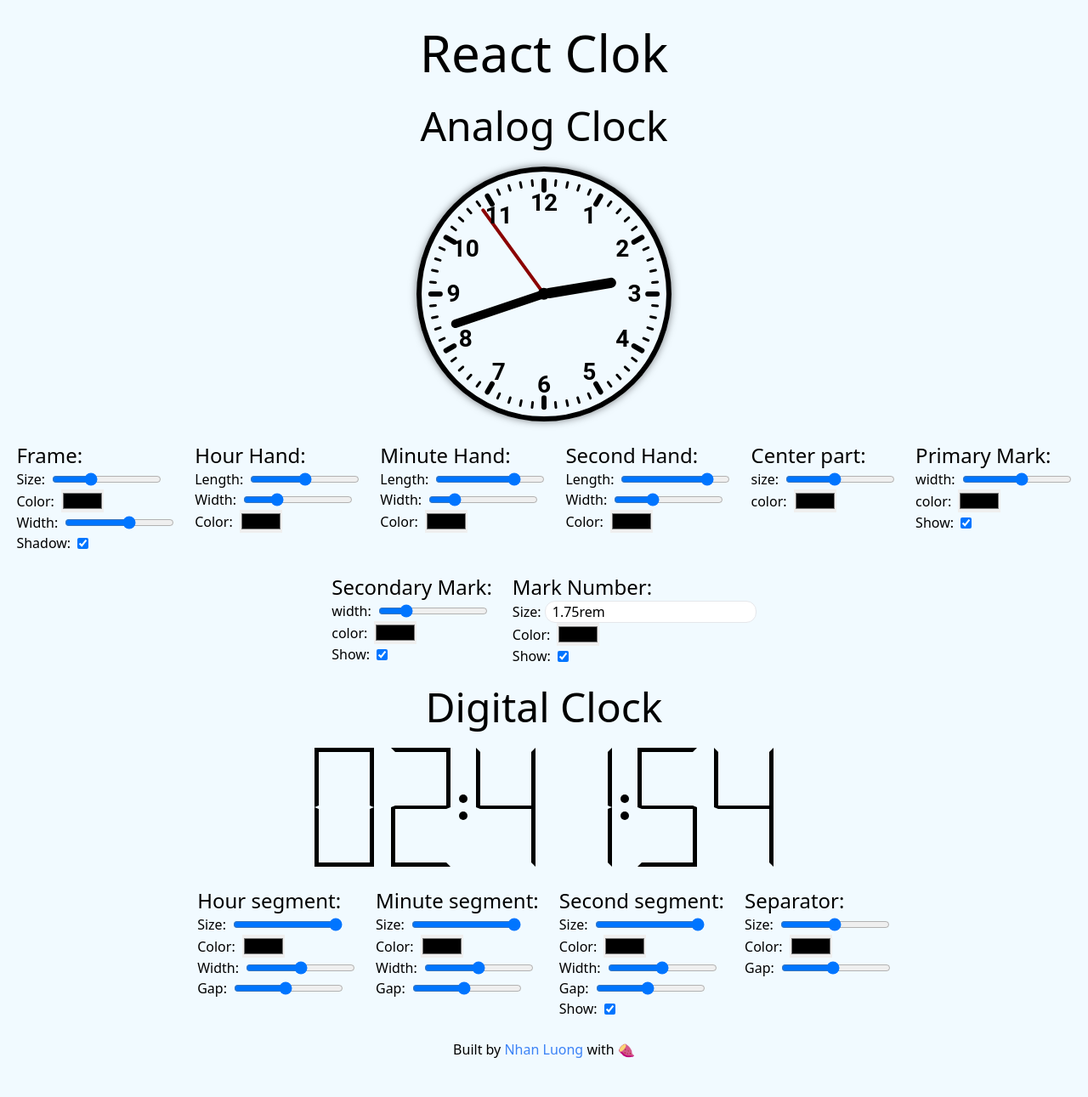
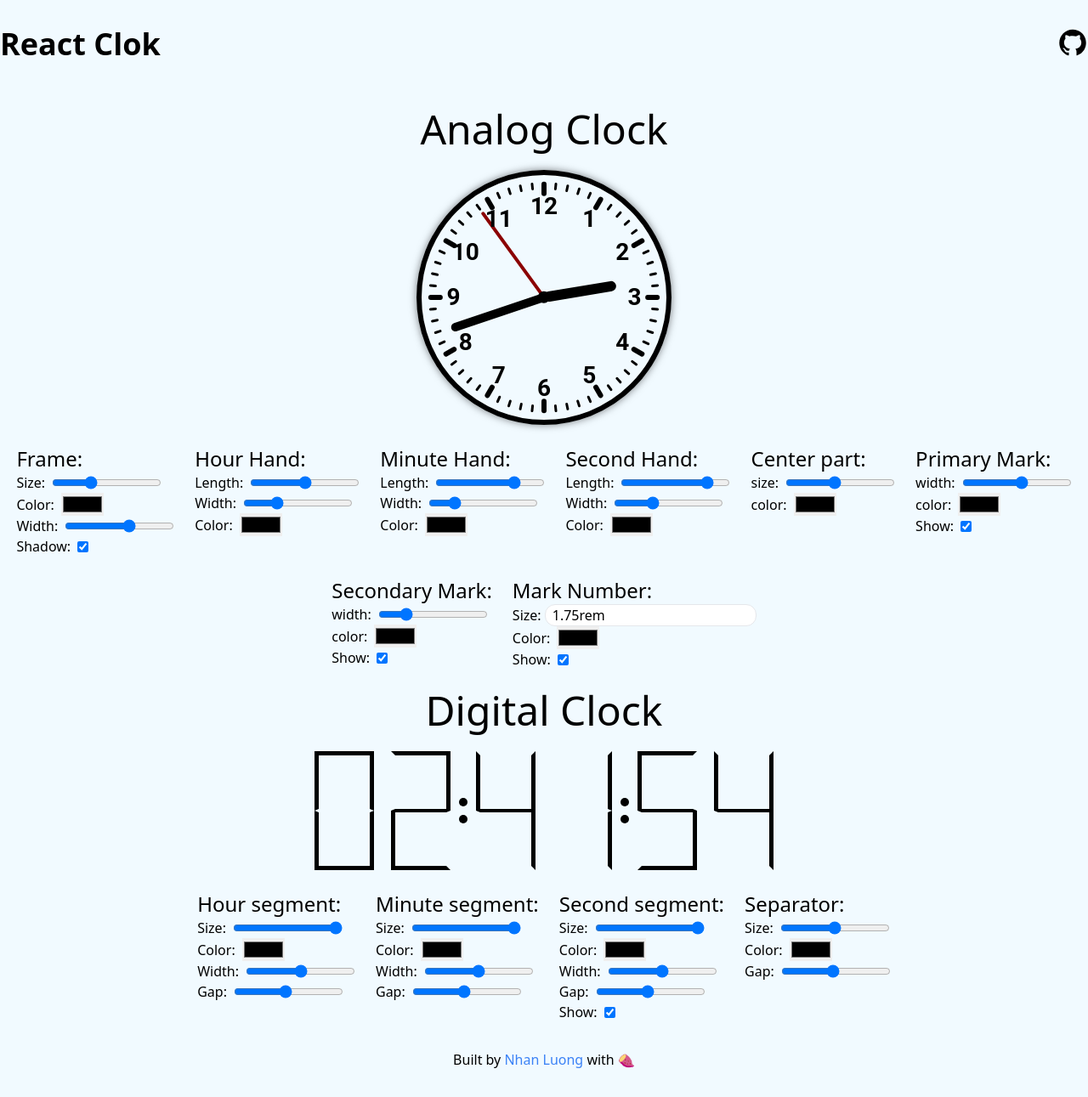
Before and after one commit to nhanluongoe/react-clok, a Next.js app in the folder apps/web/: page / in a window 1280 px wide. Shown: the whole page at 85% size. Before the commit the page ends 1247 px from the top, so only its background shows below. Built offline with nearby package versions, Linux system fonts and the light colour scheme.

Commit message:
chore: update header and footer

```diff
--- a/apps/web/components/Footer.tsx
+++ b/apps/web/components/Footer.tsx
@@ -3,12 +3,12 @@ import React from "react";
 
 export default function Footer() {
   return (
-    <div className="text-center">
+    <footer className="text-center my-8">
       Built by{" "}
       <Link className="text-link" href="https://nhanluong.dev">
         Nhan Luong
       </Link>{" "}
       with 🍠
-    </div>
+    </footer>
   );
 }
--- a/apps/web/components/Header.tsx
+++ b/apps/web/components/Header.tsx
@@ -1,9 +1,14 @@
+import Link from "next/link";
 import React from "react";
+import { AiFillGithub } from "react-icons/ai";
 
 export default function Header() {
   return (
-    <div>
-      <h1 className="text-center my-8">React Clok</h1>
-    </div>
+    <header className="flex justify-between container mx-auto">
+      <h3 className="text-center my-8 font-bold">React Clok</h3>
+      <Link href="https://github.com/nhanluongoe/react-clok">
+        <AiFillGithub className="text-4xl text-center my-8" />
+      </Link>
+    </header>
   );
 }
```
